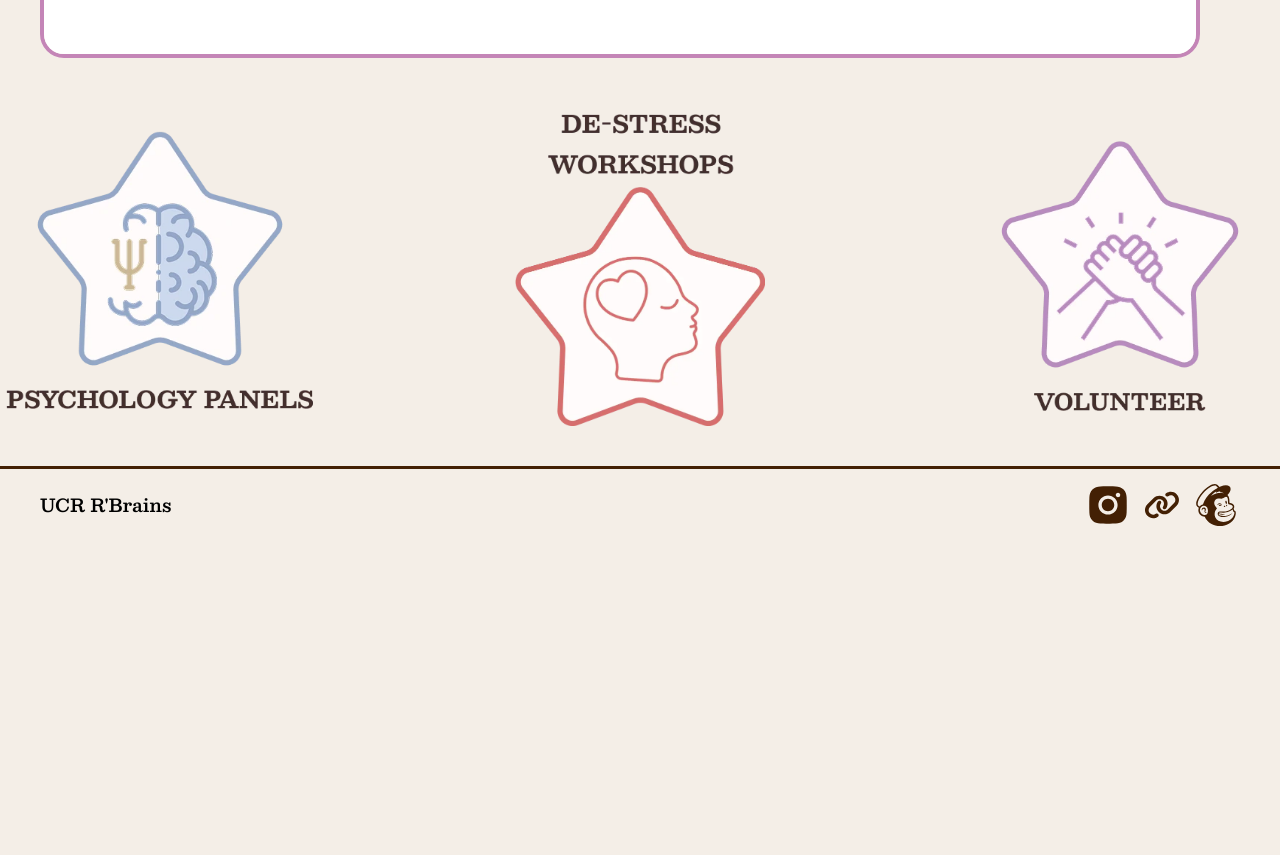
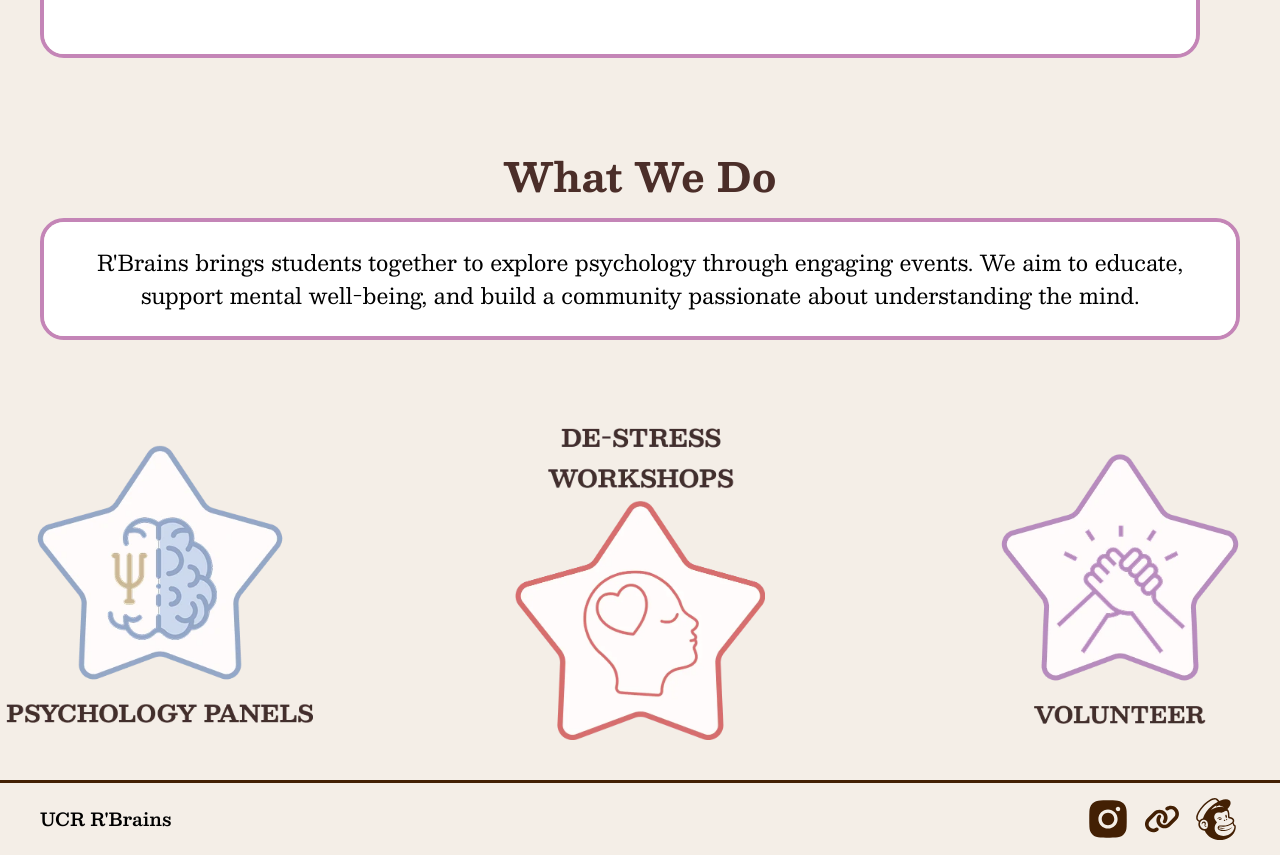
Before and after one commit to acm-ucr/rbrains-website, a Next.js app: page / in a window 1280 px wide. Shown: the part 1696-2551 px from the top of the page. Before the commit the page ends 2237 px from the top, so only its background shows below. Built offline with nearby package versions, Linux system fonts and the light colour scheme.

Commit message:
added new box component for What We Do

```diff
--- a/src/components/about/homePage.tsx
+++ b/src/components/about/homePage.tsx
@@ -125,6 +125,20 @@ const HomePage = () => {
           </BoxComponent>
         </div>
       </motion.div>
+      <div className="flex justify-center items-center pt-5">
+        <Title text="What We Do" textSize="text-[40px]" />
+      </div>
+      <div className="basis-[65%] pb-22 pr-10 pl-10">
+          <BoxComponent
+            borderColor="border-[#C485B7]"
+            padding="p-6"
+            textSize="text-[1.7vw]"
+          >
+            <p className="font-[SeoulHangang CL] text-center">
+              R'Brains brings students together to explore psychology through engaging events. We aim to educate, support mental well-being, and build a community passionate about understanding the mind.
+            </p>
+          </BoxComponent>
+        </div>
     </div>
   );
 };
```
